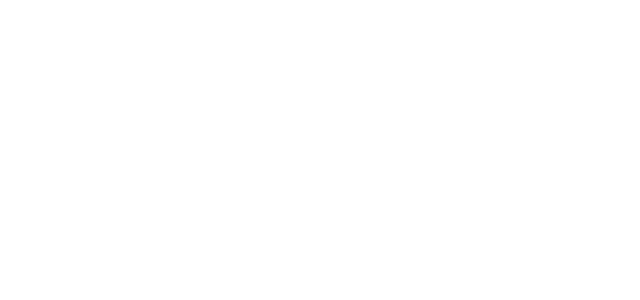
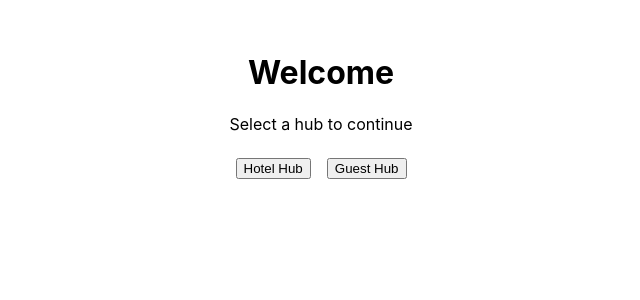
Before and after one commit to b-arkell/SmartHotel, a React (Create React App) app in the folder frontend/: page / in a window 1280 px wide. Before the commit this address had no page. Shown: the top 300 px of the page, without its empty margins (319-959 px from the left). Built offline with nearby package versions, Linux system fonts and the light colour scheme.

Commit message:
Added start screen

```diff
--- a/frontend/src/App.js
+++ b/frontend/src/App.js
@@ -1,11 +1,13 @@
 import { BrowserRouter as Router, Routes, Route } from "react-router-dom";
-import HotelHub from "./HotelHub";
-import GuestHub from "./GuestHub";
+import HotelHub from "./Hubs/HotelHub";
+import GuestHub from "./Hubs/GuestHub";
+import StartScreen from "./Hubs/StartScreen";
 
 function App() {
   return (
     <Router>
       <Routes>
+        <Route path="/" element={<StartScreen />} />
         <Route path="/hotel" element={<HotelHub />} />
         <Route path="/guest" element={<GuestHub />} />
       </Routes>
--- /dev/null
+++ b/frontend/src/Hubs/StartScreen.jsx
@@ -0,0 +1,24 @@
+import React from "react";
+import { useNavigate } from "react-router-dom";
+
+export default function StartScreen() {
+  const navigate = useNavigate();
+  const goToHotelHub = () => navigate("/hotel");
+  const goToGuestHub = () => navigate("/guest");
+
+  return (
+    <div style={{ padding: "2rem", textAlign: "center" }}>
+      <h1>Welcome</h1>
+      <p>Select a hub to continue</p>
+
+      <div style={{ marginTop: "1.5rem", display: "flex", gap: "1rem", justifyContent: "center" }}>
+        <button onClick={goToHotelHub} aria-label="Go to Hotel Hub">
+          Hotel Hub
+        </button>
+        <button onClick={goToGuestHub} aria-label="Go to Guest Hub">
+          Guest Hub
+        </button>
+      </div>
+    </div>
+  );
+}
```
Also changed, not shown: frontend/src/DeviceHub.jsx (deleted, +0 -32 lines), frontend/src/Hubs/GuestHub.jsx (renamed from frontend/src/GuestHub.jsx), frontend/src/Hubs/HotelHub.jsx (renamed from frontend/src/HotelHub.jsx).
